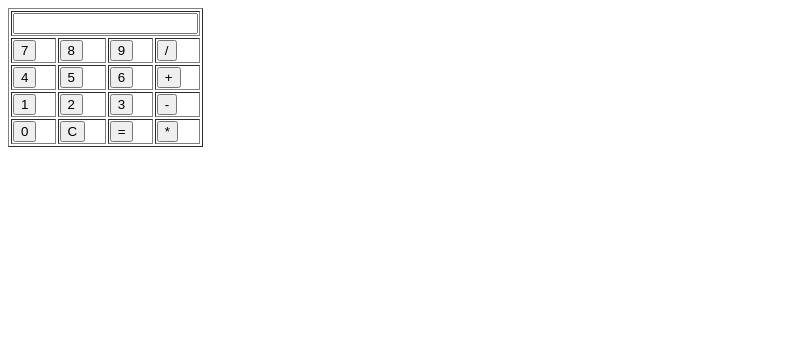
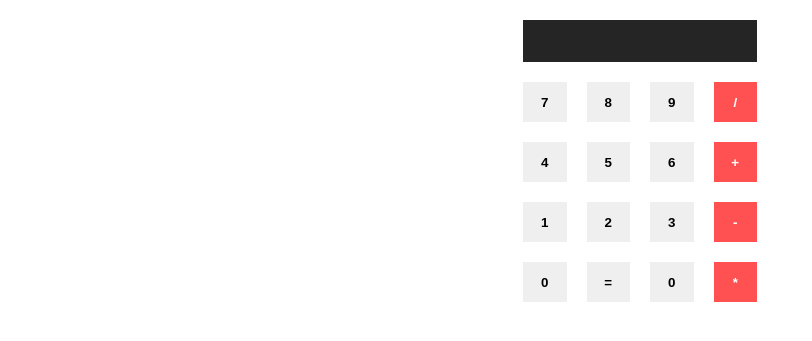
Before and after one commit to lucasdebeterco/calculadora-php-web-ii, a PHP site: page / in a window 1280 px wide. Shown: the top 341 px of the page, without its empty margins (0-812 px from the left). Run offline with PHP 8.4, Linux system fonts and the light colour scheme.

Commit message:
Estilização da calculadora

```diff
--- a/index.php
+++ b/index.php
@@ -65,49 +65,46 @@
 
 <!DOCTYPE html>
 <html lang="en">
+
 <head>
     <meta charset="UTF-8">
     <meta http-equiv="X-UA-Compatible" content="IE=edge">
     <meta name="viewport" content="width=device-width, initial-scale=1.0">
+    <link rel="stylesheet" href="style.css">
     <title>Calculadora PHP</title>
 </head>
+
 <body>
-    <form action="" method="post">
-        <table border="1">
-            <tr>
-                <td colspan="4">
-                    <input type="text" name="display" value=<?php echo $num; ?> >
-                </td>
-            </tr>
+    <div class="container">
+        <div class="calc-form flex align-center justify-center">
+            <form action="" method="post">
+                <div class="linha">
+                    <input type="text" name="display" class="display" value=<?php echo $num; ?> >
+                </div>
+                <div class="calculadora">
+                    <div><input type="submit" name="submit" value="7"></div>
+                    <div><input type="submit" name="submit" value="8"></div>
+                    <div><input type="submit" name="submit" value="9"></div>
+                    <div><input type="submit" name="op" class="op" value="/"></div>
 
-            <tr>
-                <td><input type="submit" name="submit" value="7"></td>
-                <td><input type="submit" name="submit" value="8"></td>
-                <td><input type="submit" name="submit" value="9"></td>
-                <td><input type="submit" name="op" value="/"></td>
-            </tr>
+                    <div><input type="submit" name="submit" value="4"></div>
+                    <div><input type="submit" name="submit" value="5"></div>
+                    <div><input type="submit" name="submit" value="6"></div>
+                    <div><input type="submit" name="op" class="op" value="+"></div>
 
-            <tr>
-                <td><input type="submit" name="submit" value="4"></td>
-                <td><input type="submit" name="submit" value="5"></td>
-                <td><input type="submit" name="submit" value="6"></td>
-                <td><input type="submit" name="op" value="+"></td>
-            </tr>
+                    <div><input type="submit" name="submit" value="1"></div>
+                    <div><input type="submit" name="submit" value="2"></div>
+                    <div><input type="submit" name="submit" value="3"></div>
+                    <div><input type="submit" name="op" class="op" value="-"></div>
 
-            <tr>
-                <td><input type="submit" name="submit" value="1"></td>
-                <td><input type="submit" name="submit" value="2"></td>
-                <td><input type="submit" name="submit" value="3"></td>
-                <td><input type="submit" name="op" value="-"></td>
-            </tr>
+                    <div><input type="submit" name="submit" value="0"></div>
+                    <div><input type="submit" name="equals" value="="></div>
+                    <div><input type="submit" name="submit" value="0"></div>
+                    <div><input type="submit" name="op" class="op" value="*"></div>
+                </table>
+            </form>
+        </div>
+    </div>
+</body>
 
-            <tr>
-                <td><input type="submit" name="submit" value="0"></td>
-                <td><input type="submit" name="submit" value="C"></td>
-                <td><input type="submit" name="equals" value="="></td>
-                <td><input type="submit" name="op" value="*"></td>
-            </tr>
-        </table>
-    </form>
-</body>
 </html>
--- /dev/null
+++ b/style.css
@@ -0,0 +1,52 @@
+body {
+    margin: 0;
+    padding: 0;
+}
+
+.container {
+    max-width: 1240px;
+    margin: 0 auto;
+}
+
+.flex {
+    display: flex;
+}
+
+.justify-center {
+    justify-content: center;
+}
+
+.align-center {
+    align-items: center;
+}
+
+.calc-form {
+    width: 100%;
+    padding-top: 20px;
+}
+
+.calculadora {
+    display: grid;
+    grid-template-columns: repeat(4, 1fr);
+    gap: 20px;
+    max-width: 234px;
+}
+
+input {
+    width: 100%;
+    height: 40px;
+    font-weight: bold;
+    border: 0;
+}
+
+input.op {
+    background: rgb(255, 81, 81);
+    color: #fff;
+}
+
+.display {
+    width: 230px;
+    margin-bottom: 20px;
+    background: #252525;
+    color: #fff;
+}
```
